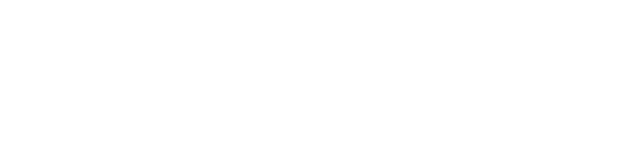
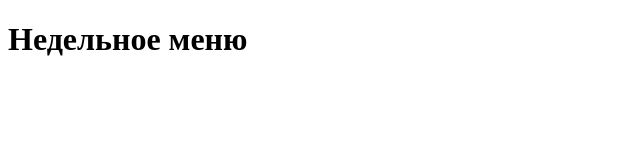
Before and after one commit to osmaav/healthy-diet, a plain HTML site: page index.html in a window 1280 px wide. Shown: the whole page, without its empty margins (0-640 px from the left). Drawn offline with Linux system fonts and the light colour scheme.

Commit message:
update index>html

```diff
--- a/index.html
+++ b/index.html
@@ -6,5 +6,7 @@
     <meta name="viewport" content="width=device-width, initial-scale=1.0" />
     <title>Dayly menu</title>
   </head>
-  <body></body>
+  <body>
+    <div><h1>Недельное меню</h1></div>
+  </body>
 </html>
```
